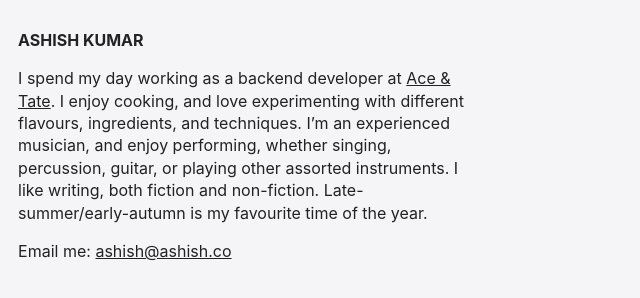
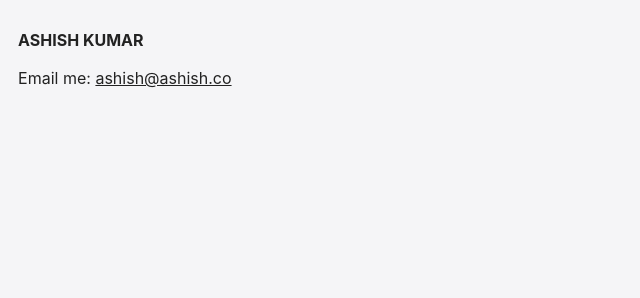
Before and after one commit to ashishkumar/ashish.co, a plain HTML site: page index.html in a window 1280 px wide. Shown: the whole page, without its empty margins (0-640 px from the left). Drawn offline with Linux system fonts and the light colour scheme.

Commit message:
remove description

```diff
--- a/index.html
+++ b/index.html
@@ -39,8 +39,6 @@
   <body>
     <h1>Ashish Kumar</h1>
 
-    <p>I spend my day working as a backend developer at <a href="https://www.aceandtate.com/nl-en">Ace & Tate</a>. I enjoy cooking, and love experimenting with different flavours, ingredients, and techniques. I’m an experienced musician, and enjoy performing, whether singing, percussion, guitar, or playing other assorted instruments. I like writing, both fiction and non-fiction. Late-summer/early-autumn is my favourite time of the year.</p>
-
     <p>Email me: <a href="mailto:ashish@ashish.co">ashish@ashish.co</a></p>
   </body>
 </html>
```
